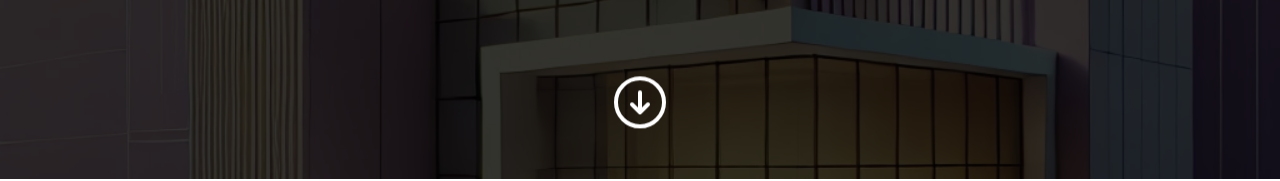
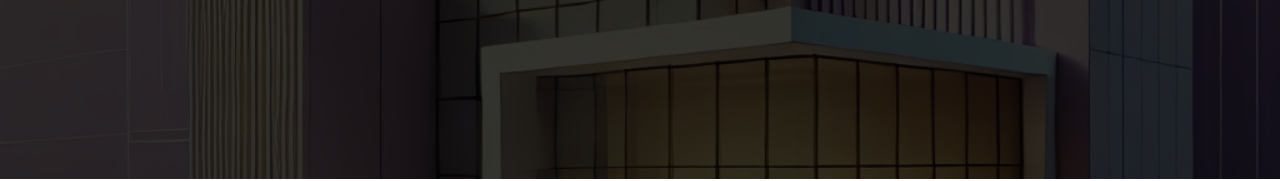
Before and after one commit to cynkel/Cofletx-App, a Next.js app: page / in a window 1280 px wide. Shown: the part 621-802 px from the top of the page. Built offline with nearby package versions, Linux system fonts and the light colour scheme.

Commit message:
Fix Orientation 2.0

```diff
--- a/app/components/hero.tsx
+++ b/app/components/hero.tsx
@@ -3,7 +3,7 @@ import Link from "next/link";
 export default function Hero() {
   return (
     <section className="flex items-center justify-center bg-hero bg-cover h-svh w-full">
-      <div className="flex flex-col items-center gap-4 justify-center h-full w-full bg-black bg-opacity-80 tracking-wide leading-loose">
+      <div className="flex flex-col items-center gap-4 justify-center h-full w-full py-20 bg-black bg-opacity-80 tracking-wide leading-loose">
         <h1 className="font-bold text-2xl md:text-5xl text-white text-center w-2/3">
           <span className="text-yellow">Leading Experts</span> in innovative
           building design <span className="text-purple-900">and</span> project
@@ -24,22 +24,6 @@ export default function Hero() {
           </button>
           </Link>
         </div>
-        <div className="text-center flex flex-col items-center absolute bottom-24 lg:bottom-8">
-          <svg
-            xmlns="http://www.w3.org/2000/svg"
-            fill="none"
-            viewBox="0 0 24 24"
-            strokeWidth={1.5}
-            stroke="currentColor"
-            className="size-12 md:size-24 lg:size-16 stroke-white animate-bounce"
-          >
-            <path
-              strokeLinecap="round"
-              strokeLinejoin="round"
-              d="m9 12.75 3 3m0 0 3-3m-3 3v-7.5M21 12a9 9 0 1 1-18 0 9 9 0 0 1 18 0Z"
-            />
-          </svg>
-        </div>
       </div>
     </section>
   );
```
